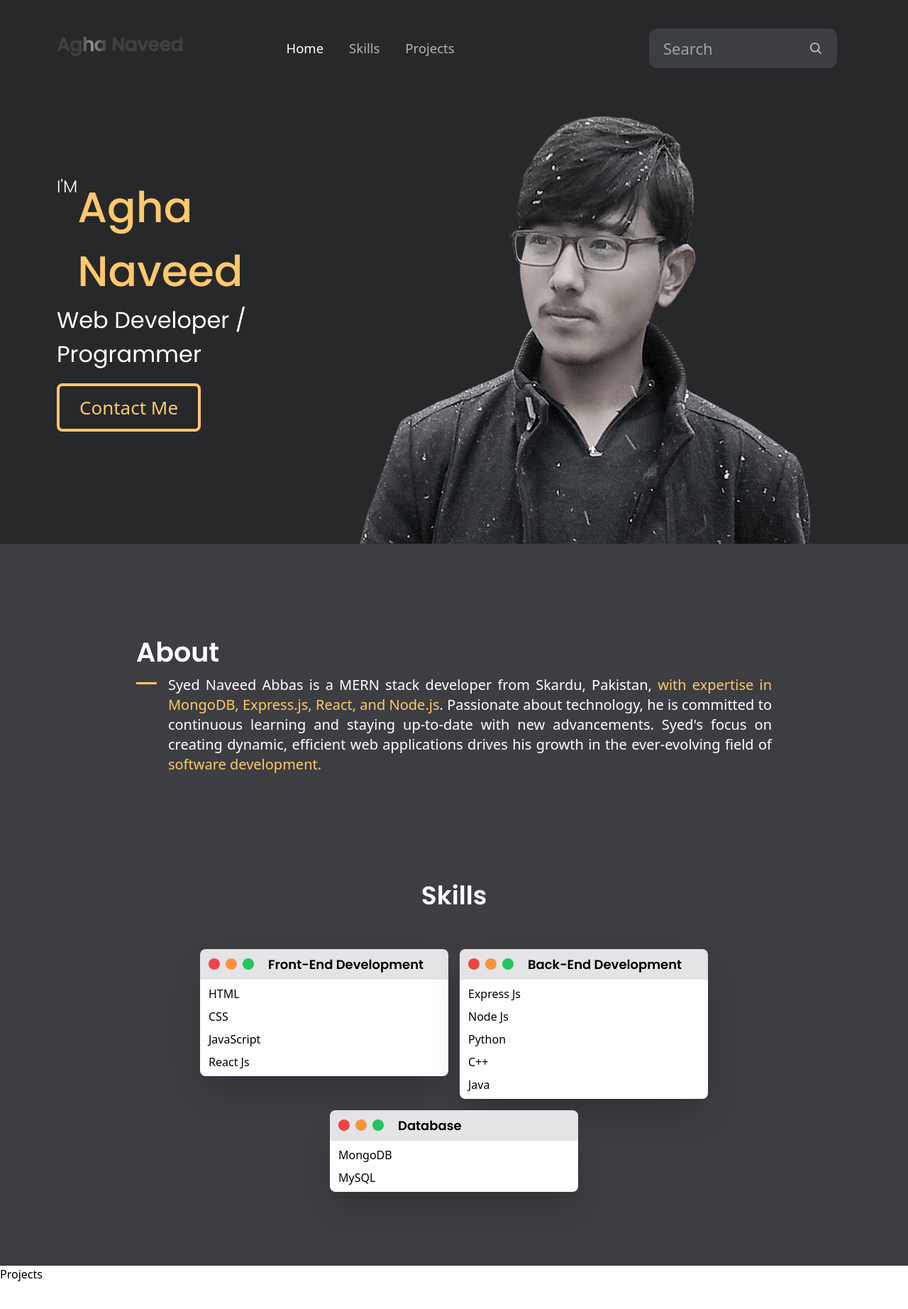
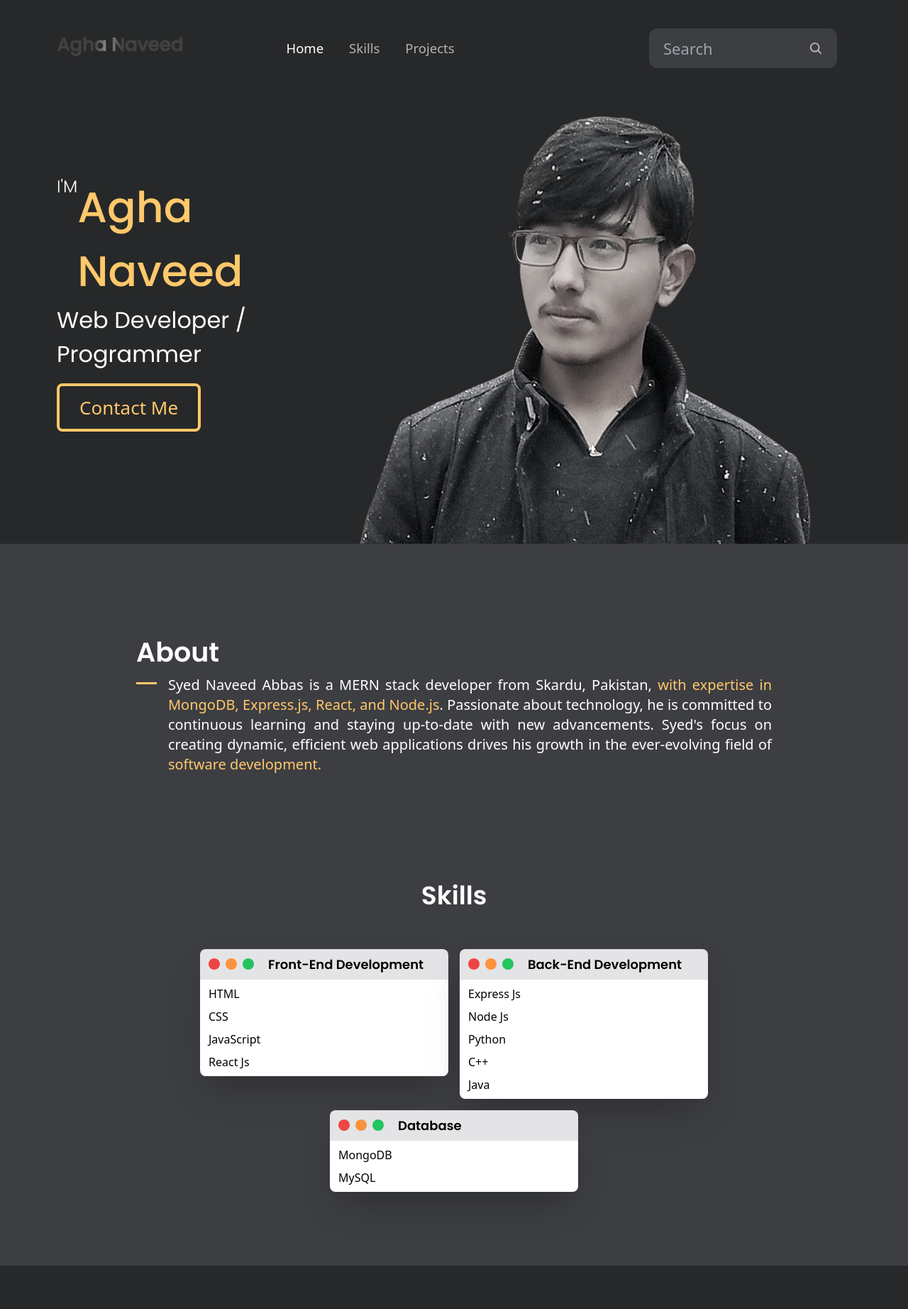
Before and after one commit to agha-naveed/my-portfolio, a React (Vite) app: page / in a window 1280 px wide. Shown: the top 1844 px of the page at 71% size. Before the commit the page ends 1807 px from the top, so only its background shows below. Built offline with nearby package versions, Linux system fonts and the light colour scheme.

Commit message:
project section

```diff
--- a/package.json
+++ b/package.json
@@ -18,8 +18,7 @@
     "react": "^18.3.1",
     "react-dom": "^18.3.1",
     "react-icons": "^5.4.0",
-    "react-router": "^7.1.1",
-    "three": "^0.172.0"
+    "react-router": "^7.1.1"
   },
   "devDependencies": {
     "@eslint/js": "^9.15.0",
--- a/src/components/ParticlesComponent.jsx
+++ b/src/components/ParticlesComponent.jsx
@@ -24,7 +24,7 @@ const ParticlesComponent = (props) => {
     () => ({
       background: {
         color: {
-          value: "#1E2F97",
+          value: "transparent",
         },
       },
       fpsLimit: 120,
@@ -92,7 +92,11 @@ const ParticlesComponent = (props) => {
   );
 
 
-  return <Particles id={props.id} init={particlesLoaded} options={options} />;
+  return (
+    // <div className="relative -z-10">
+      <Particles id={props.id} init={particlesLoaded} options={options} />
+    // </div>
+  )
 };
 
 export default ParticlesComponent;
--- a/src/components/Projects.jsx
+++ b/src/components/Projects.jsx
@@ -1,7 +1,15 @@
 import React from 'react'
+import ParticlesComponent from './ParticlesComponent'
 
 export default function Projects() {
   return (
-    <div>Projects</div>
+    <>
+      <div className='h-screen w-full bg-dark-gray relative -z-10'>
+      </div>
+
+      <div className="relative -z-10">
+        <ParticlesComponent />
+      </div>
+    </>
   )
 }
```
Also changed, not shown: 1 other file (tests, documents, lock files or other folders).
